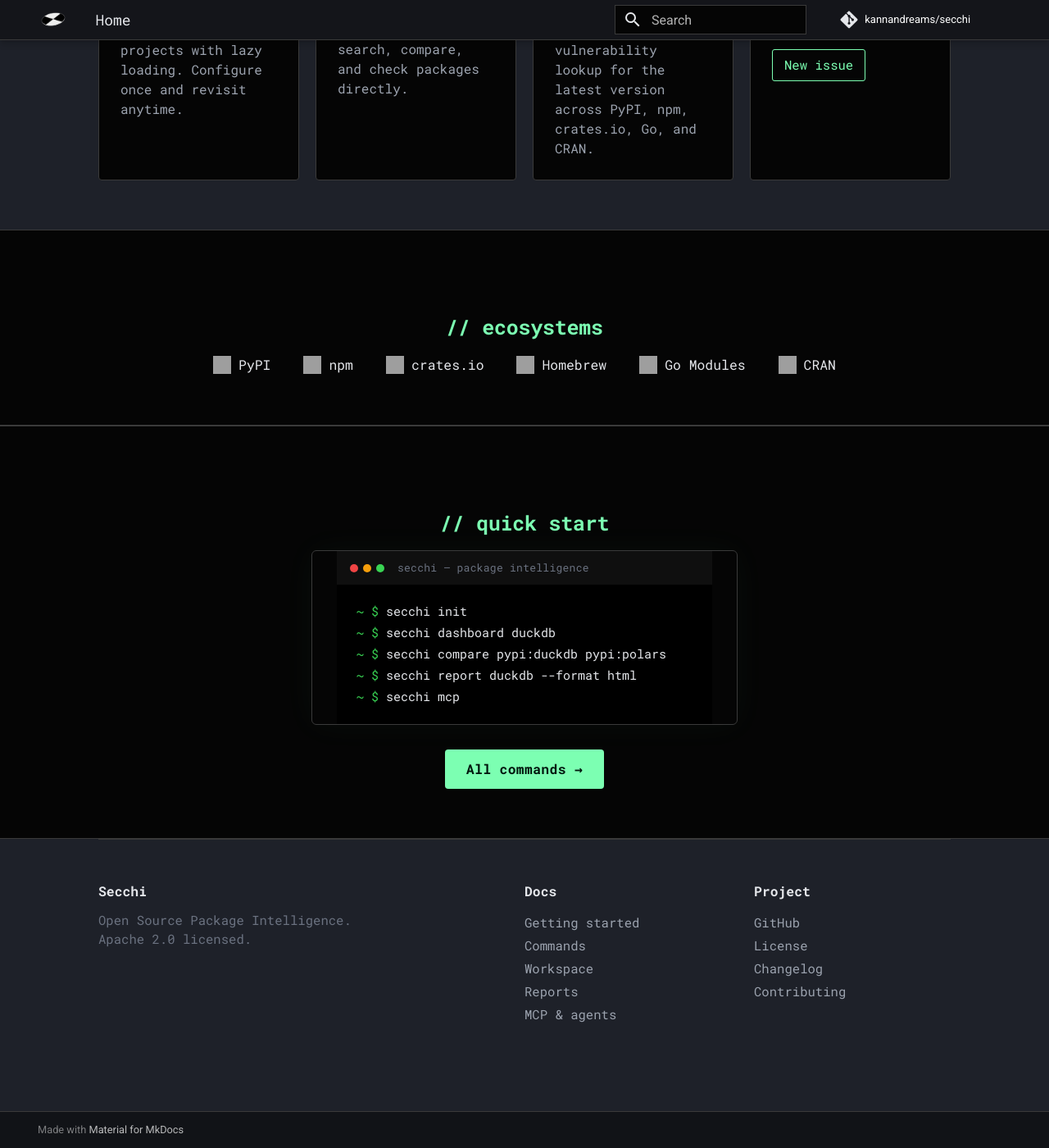
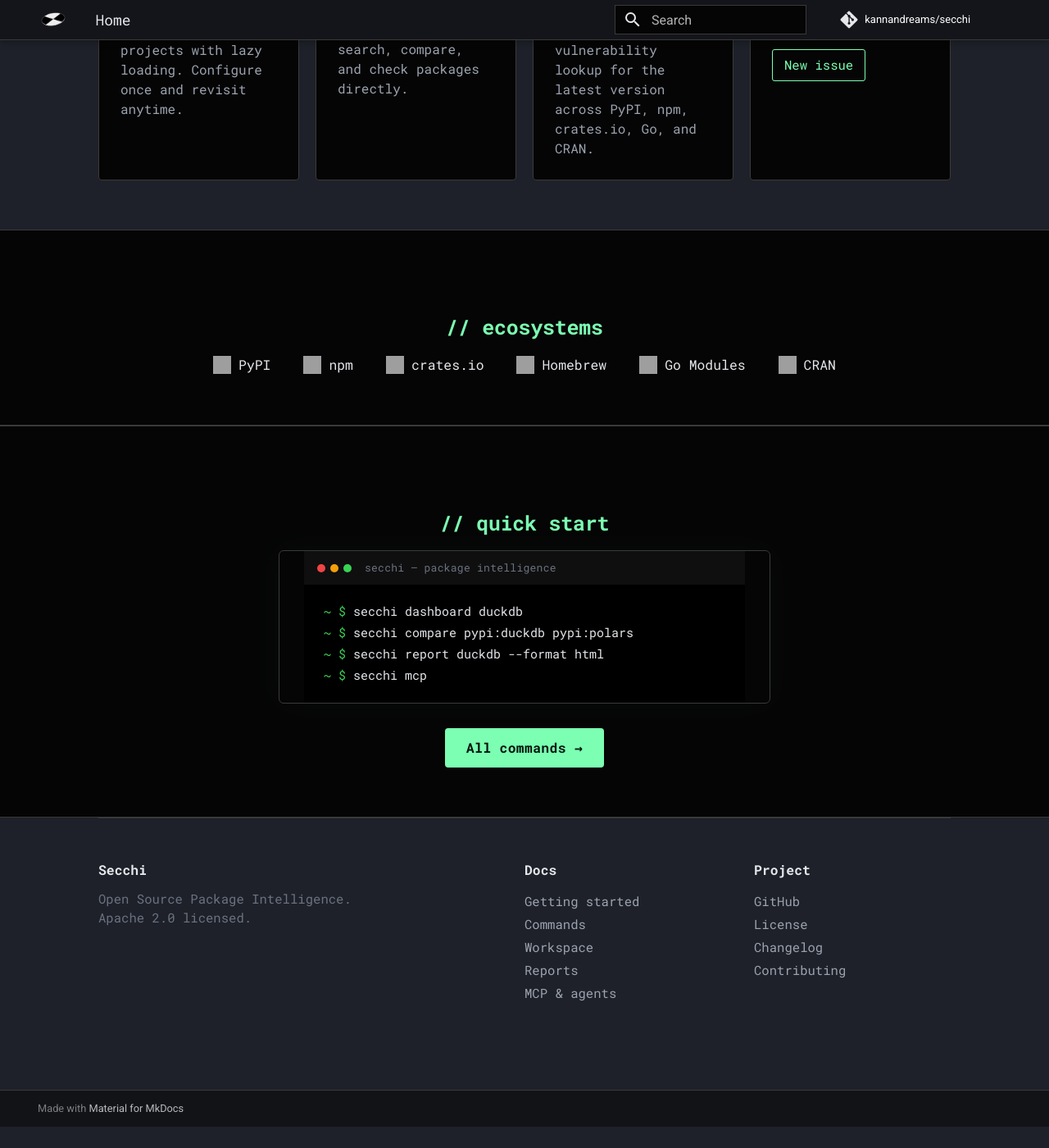
Before and after one commit to kannandreams/secchi, an MkDocs documentation site: the page built from docs/index.md, in a window 1280 px wide and 1400 px high, scrolled down 1004 px. Shown: the whole window at 82% size. Built offline with MkDocs 1.6.1 and Material for MkDocs 9.7.7, drawn with Linux system fonts in a browser that asks for light colours; comment, search, counter and statistics services are not loaded; after the commit the page ends 2378 px from its top, so only the background shows below that; grey boxes are pictures that could not be loaded.

Commit message:
fixing quick start section

```diff
--- a/docs/index.md
+++ b/docs/index.md
@@ -99,10 +99,6 @@
       <div class="terminal-lines">
         <div class="terminal-line">
           <span class="terminal-prompt">~ $</span>
-          <span class="terminal-cmd">secchi init</span>
-        </div>
-        <div class="terminal-line">
-          <span class="terminal-prompt">~ $</span>
           <span class="terminal-cmd">secchi dashboard duckdb</span>
         </div>
         <div class="terminal-line">
--- a/docs/stylesheets/extra.css
+++ b/docs/stylesheets/extra.css
@@ -503,7 +503,7 @@
    ═══════════════════════════════════════════════════════════════════════════ */
 
 .terminal-window {
-  max-width: 520px;
+  max-width: 600px;
   margin: 0 auto;
   border-radius: 6px;
   overflow: hidden;
```
